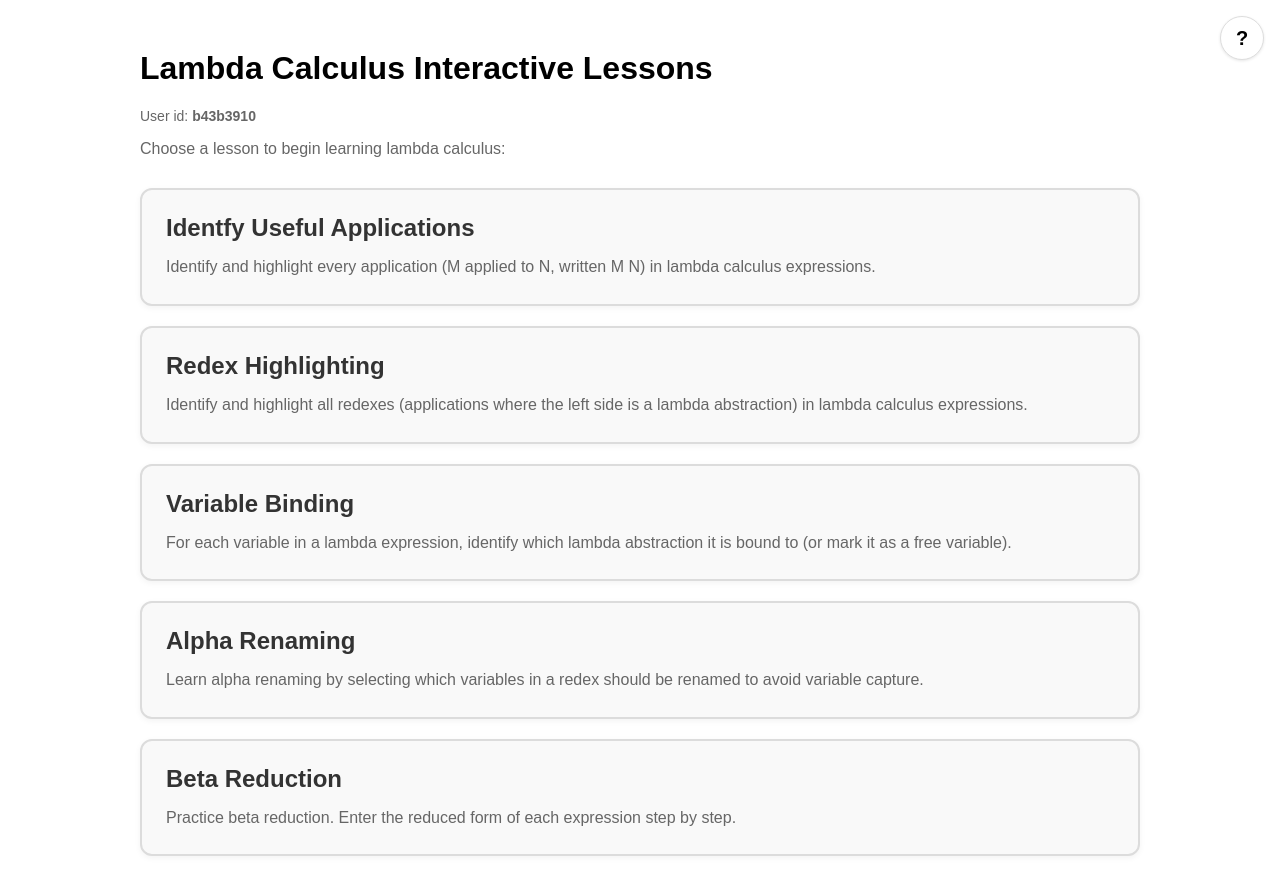
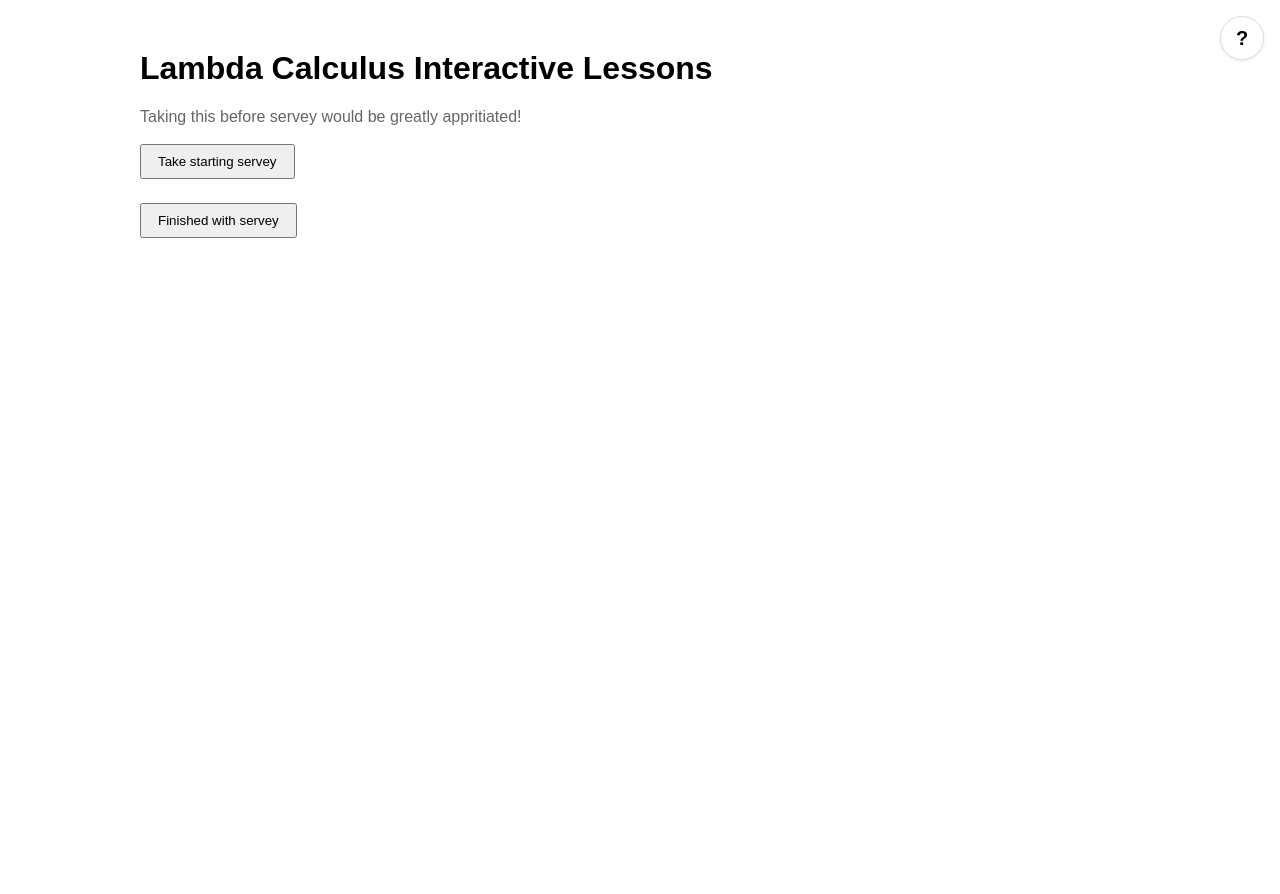
Before and after one commit to Dark-Hydra8/lambda-calculus-interactive-lesson, a React (Create React App) app: page / in a window 1280 px wide. Shown: the top 894 px of the page. After the commit the page ends 800 px from the top, so only its background shows below. Built offline with nearby package versions, Linux system fonts and the light colour scheme; no server answers.

Commit message:
Add start/end survey flow around lesson menu
Gate the lesson menu behind a pre-lesson survey screen, generate survey URLs with the current user ID, and add a prominent centered “Take ending servey” button on the main menu.

```diff
--- a/src/App.tsx
+++ b/src/App.tsx
@@ -22,6 +22,14 @@ const AppContent: React.FC<{ identity: UserIdentity | null; identityLoading: boo
   identityLoading,
 }) => {
   const [currentLesson, setCurrentLesson] = useState<Lesson>('menu');
+  const [hasFinishedSurvey, setHasFinishedSurvey] = useState(false);
+
+  const surveyUrl = `https://docs.google.com/forms/d/e/1FAIpQLSeL7gId09NUjrUHAmzw_4Utz9gTNHHMMF-8NweXYCIbPiGbpw/viewform?usp=pp_url&entry.1056977610=${encodeURIComponent(
+    identity?.userId ?? ''
+  )}&entry.280057424=No`;
+  const endingSurveyUrl = `https://docs.google.com/forms/d/e/1FAIpQLSeL7gId09NUjrUHAmzw_4Utz9gTNHHMMF-8NweXYCIbPiGbpw/viewform?usp=pp_url&entry.1056977610=${encodeURIComponent(
+    identity?.userId ?? ''
+  )}&entry.280057424=Yes`;
 
   const recordCorrect = useCallback(
     (lessonId: LessonId) => {
@@ -109,6 +117,27 @@ const AppContent: React.FC<{ identity: UserIdentity | null; identityLoading: boo
     );
   }
 
+  if (!hasFinishedSurvey) {
+    return withLayout(
+      <div className="container">
+        <h1>Lambda Calculus Interactive Lessons</h1>
+        <p style={{ marginBottom: '18px', color: '#666' }}>
+          Taking this before servey would be greatly appritiated!
+        </p>
+        <div style={{ marginBottom: '24px' }}>
+          <button
+            onClick={() => {
+              window.open(surveyUrl, '_blank', 'noopener,noreferrer');
+            }}
+          >
+            Take starting servey
+          </button>
+        </div>
+        <button onClick={() => setHasFinishedSurvey(true)}>Finished with servey</button>
+      </div>
+    );
+  }
+
   return withLayout(
     <div className="container">
       <h1>Lambda Calculus Interactive Lessons</h1>
@@ -118,6 +147,16 @@ const AppContent: React.FC<{ identity: UserIdentity | null; identityLoading: boo
       <p style={{ marginBottom: '30px', color: '#666' }}>
         Choose a lesson to begin learning lambda calculus:
       </p>
+      <div style={{ marginBottom: '24px', display: 'flex', justifyContent: 'center' }}>
+        <button
+          onClick={() => {
+            window.open(endingSurveyUrl, '_blank', 'noopener,noreferrer');
+          }}
+          style={{ fontSize: '18px', padding: '12px 24px' }}
+        >
+          Take ending servey
+        </button>
+      </div>
 
       <div className="lesson-menu">
         <div className="lesson-card" onClick={() => setCurrentLesson('application')}>
```
